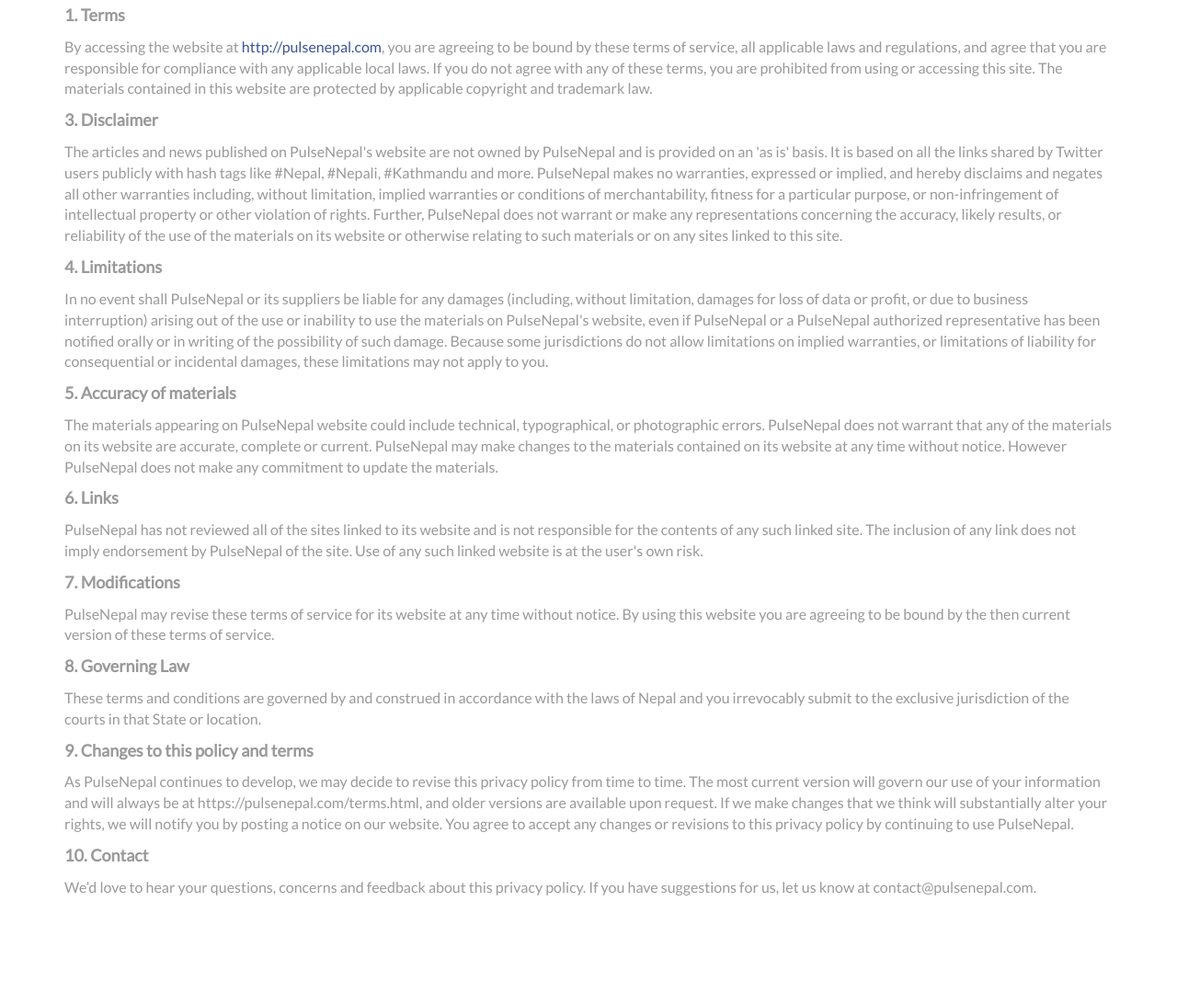
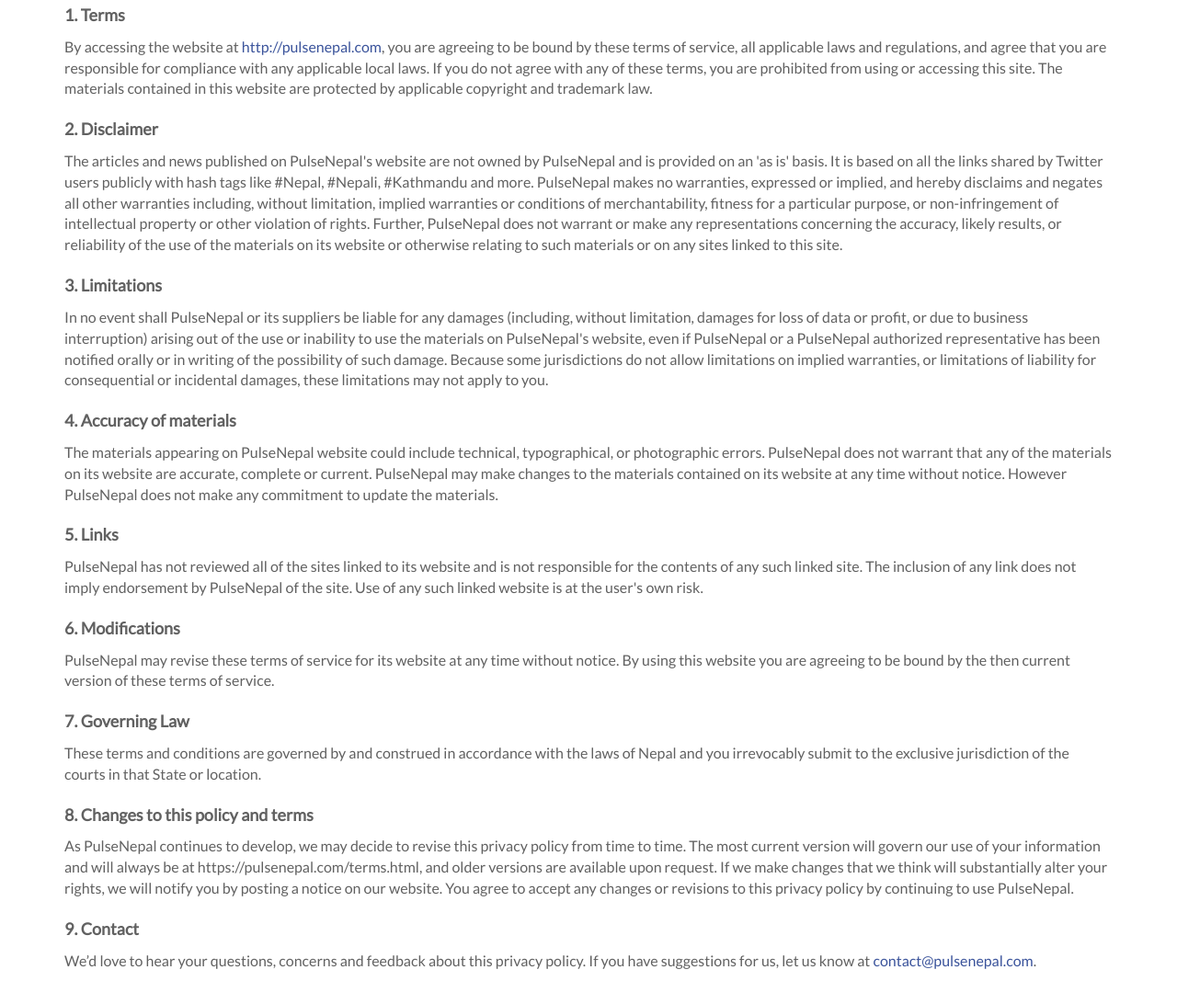
Before and after one commit to sshikhrakar/pulse-web, a website: page terms.html in a window 1280 px wide. Shown: the part 158-1250 px from the top of the page at 92% size. Before the commit the page ends 1224 px from the top, so only its background shows below. Drawn offline with nearby package versions, Linux system fonts and the light colour scheme; files that its build step writes are made by us from their sources; no server answers.

```diff
--- a/sass/modules/_common.scss
+++ b/sass/modules/_common.scss
@@ -10,6 +10,7 @@
     margin-bottom: 30px;
     span{
       font-size: 22px;
+      color: $color-text;
     }
   }
   h3{
--- a/sass/utilities/_config.scss
+++ b/sass/utilities/_config.scss
@@ -97,7 +97,7 @@
 $border-color: #ececec;
 $light-border: #ececec;
 $color-text: $black;
-$text-gray: #999;
+$text-gray: #616161;
 $color-link: $blue;
 $bg-gray: #fff;
 $white-alt: #fff;
--- a/terms.html
+++ b/terms.html
@@ -51,9 +51,18 @@
     <div class="common">
       <div class="container">
         <h2><span>PulseNepal Terms of Service</span></h2>
+        <div class="common__section">
           <h3>1. Terms</h3>
-        <p>By accessing the website at <a href="http://pulsenepal.com">http://pulsenepal.com</a>, you are agreeing to be bound by these terms of service, all applicable laws and regulations, and agree that you are responsible for compliance with any applicable local laws. If you do not agree with any of these terms, you are prohibited from using or accessing this site. The materials contained in this website are protected by applicable copyright and trademark law.</p>
-        <h3>3. Disclaimer</h3>
+          <p>By accessing the website at
+            <a href="http://pulsenepal.com">http://pulsenepal.com</a>, you are agreeing to be bound by these terms of service, all applicable laws and regulations,
+            and agree that you are responsible for compliance with any applicable local laws. If you do not agree with any of these
+            terms, you are prohibited from using or accessing this site. The materials contained in this website are protected by applicable
+            copyright and trademark law.
+          </p>
+        </div>
+
+        <div class="common__section">
+          <h3>2. Disclaimer</h3>
           <p>
               The articles and news published on PulseNepal's website are not owned by PulseNepal
               and is provided on an 'as is' basis. It is based on all the links shared by
@@ -66,48 +75,69 @@
               use of the materials on its website or otherwise relating to such materials or
               on any sites linked to this site.
           </p>
-        <h3>4. Limitations</h3>
-        <p>In no event shall PulseNepal or its suppliers be liable for any damages (including, without limitation,
-          damages for loss of data or profit, or due to business interruption) arising out of the use or inability
-          to use the materials on PulseNepal's website, even if PulseNepal or a PulseNepal authorized representative
-          has been notified orally or in writing of the possibility of such damage. Because some jurisdictions do
-          not allow limitations on implied warranties, or limitations of liability for consequential or incidental
-          damages, these limitations may not apply to you.
+        </div>
+
+        <div class="common__section">
+          <h3>3. Limitations</h3>
+          <p>In no event shall PulseNepal or its suppliers be liable for any damages (including, without limitation, damages for loss
+            of data or profit, or due to business interruption) arising out of the use or inability to use the materials on PulseNepal's
+            website, even if PulseNepal or a PulseNepal authorized representative has been notified orally or in writing of the possibility
+            of such damage. Because some jurisdictions do not allow limitations on implied warranties, or limitations of liability
+            for consequential or incidental damages, these limitations may not apply to you.
           </p>
-        <h3>5. Accuracy of materials</h3>
-        <p>The materials appearing on PulseNepal website could include technical, typographical, or photographic errors.
-          PulseNepal does not warrant that any of the materials on its website are accurate, complete or current. PulseNepal
-          may make changes to the materials contained on its website at any time without notice. However PulseNepal does not
-          make any commitment to update the materials.
+        </div>
+
+        <div class="common__section">
+          <h3>4. Accuracy of materials</h3>
+          <p>The materials appearing on PulseNepal website could include technical, typographical, or photographic errors. PulseNepal
+            does not warrant that any of the materials on its website are accurate, complete or current. PulseNepal may make changes
+            to the materials contained on its website at any time without notice. However PulseNepal does not make any commitment to
+            update the materials.
           </p>
-        <h3>6. Links</h3>
-        <p>PulseNepal has not reviewed all of the sites linked to its website and is not responsible for the contents of any
-          such linked site. The inclusion of any link does not imply endorsement by PulseNepal of the site. Use of any such
-          linked website is at the user's own risk.
+        </div>
+
+        <div class="common__section">
+          <h3>5. Links</h3>
+          <p>PulseNepal has not reviewed all of the sites linked to its website and is not responsible for the contents of any such linked
+            site. The inclusion of any link does not imply endorsement by PulseNepal of the site. Use of any such linked website is
+            at the user's own risk.
           </p>
-        <h3>7. Modifications</h3>
+        </div>
+
+        <div class="common__section">
+          <h3>6. Modifications</h3>
           <p>
-          PulseNepal may revise these terms of service for its website at any time without notice. By using this website
-          you are agreeing to be bound by the then current version of these terms of service.
+            PulseNepal may revise these terms of service for its website at any time without notice. By using this website you are agreeing
+            to be bound by the then current version of these terms of service.
           </p>
-        <h3>8. Governing Law</h3>
+        </div>
+
+        <div class="common__section">
+          <h3>7. Governing Law</h3>
           <p>
-          These terms and conditions are governed by and construed in accordance with the laws of Nepal and you irrevocably
-          submit to the exclusive jurisdiction of the courts in that State or location.
+            These terms and conditions are governed by and construed in accordance with the laws of Nepal and you irrevocably submit
+            to the exclusive jurisdiction of the courts in that State or location.
           </p>
-        <h3>9. Changes to this policy and terms</h3>
+        </div>
+
+        <div class="common__section">
+          <h3>8. Changes to this policy and terms</h3>
           <p>
-            As PulseNepal continues to develop, we may decide to revise this privacy policy from time to time.
-            The most current version will govern our use of your information and will always be at https://pulsenepal.com/terms.html,
-            and older versions are available upon request. If we make changes that we think will substantially alter your rights,
-            we will notify you by posting a notice on our website. You agree to accept any changes or revisions to this privacy
-              policy by continuing to use PulseNepal.
+            As PulseNepal continues to develop, we may decide to revise this privacy policy from time to time. The most current version
+            will govern our use of your information and will always be at https://pulsenepal.com/terms.html, and older versions are
+            available upon request. If we make changes that we think will substantially alter your rights, we will notify you by posting
+            a notice on our website. You agree to accept any changes or revisions to this privacy policy by continuing to use PulseNepal.
           </p>
-        <h3>10. Contact</h3>
+        </div>
+
+        <div class="common__section">
+          <h3>9. Contact</h3>
           <p>
-          We’d love to hear your questions, concerns and feedback about this privacy policy. If you have suggestions for us,
-          let us know at contact@pulsenepal.com.
+            We’d love to hear your questions, concerns and feedback about this privacy policy. If you have suggestions for us, let us
+            know at <a href="contact@pulsenepal.com" title="Contact Email">contact@pulsenepal.com</a>.
           </p>
+        </div>
+
       </div>
     </div>
   </main>
```
Also changed, not shown: about.html (+5 -1 lines), index.html (+41 -1 lines). Lines whose indentation alone changed are shown as unchanged.
